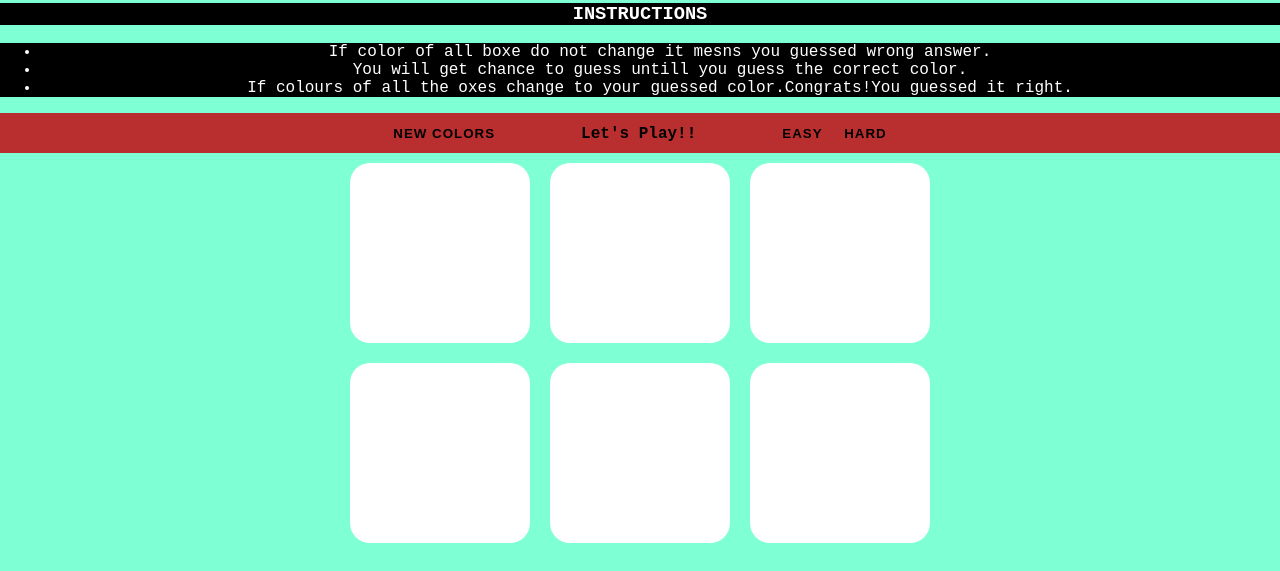
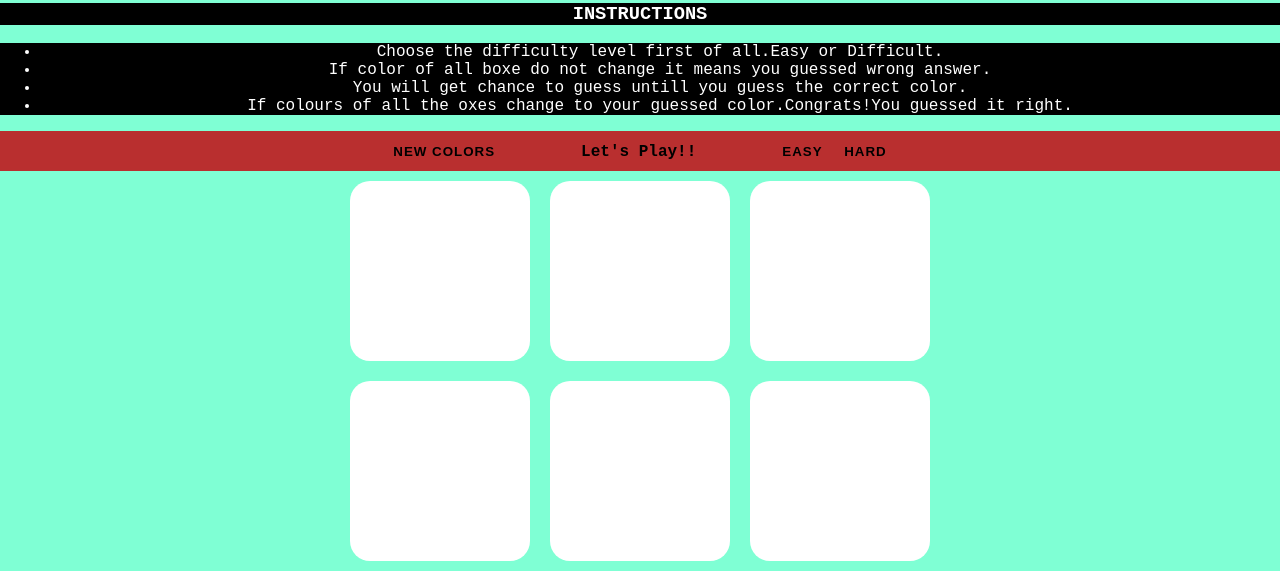
Before and after one commit to ishikajha04/Color-Game, a plain HTML site: page index.html in a window 1280 px wide. Shown: the part 233-804 px from the top of the page. Drawn offline with Linux system fonts and the light colour scheme.

Commit message:
Update index.html

```diff
--- a/index.html
+++ b/index.html
@@ -11,7 +11,8 @@
     <h1>RGB-Color-Game <br><span class="rgbSpan"></span> <br> Guess The Color Above</h1>
     <h3>INSTRUCTIONS</h3>
     <ul>
-        <li>If color of all boxe do not change it mesns you guessed wrong answer.</li>
+        <li>Choose the difficulty level first of all.Easy or Difficult.</li>
+        <li>If color of all boxe do not change it means you guessed wrong answer.</li>
         <li>You will get chance to guess untill you guess the correct color.</li>
         <li>If colours of all the oxes change to your guessed color.Congrats!You guessed it right.</li>
     </ul>
```
